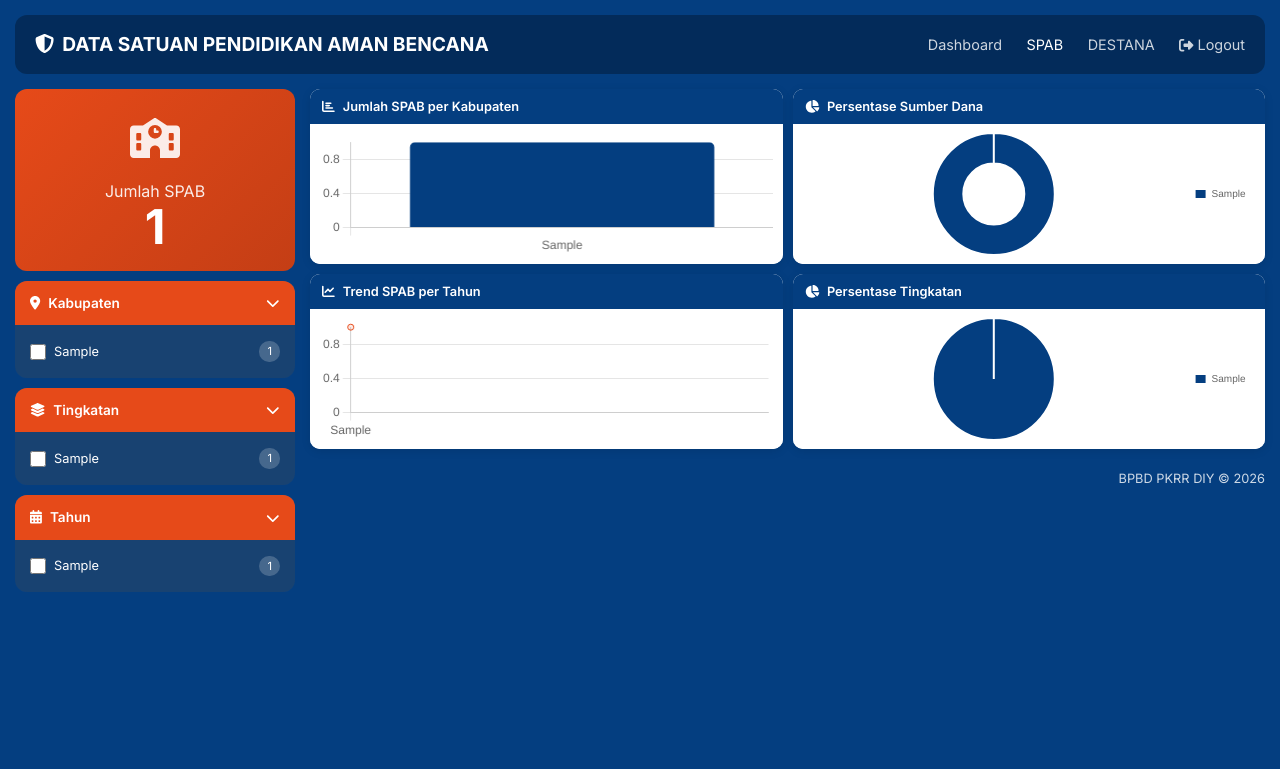
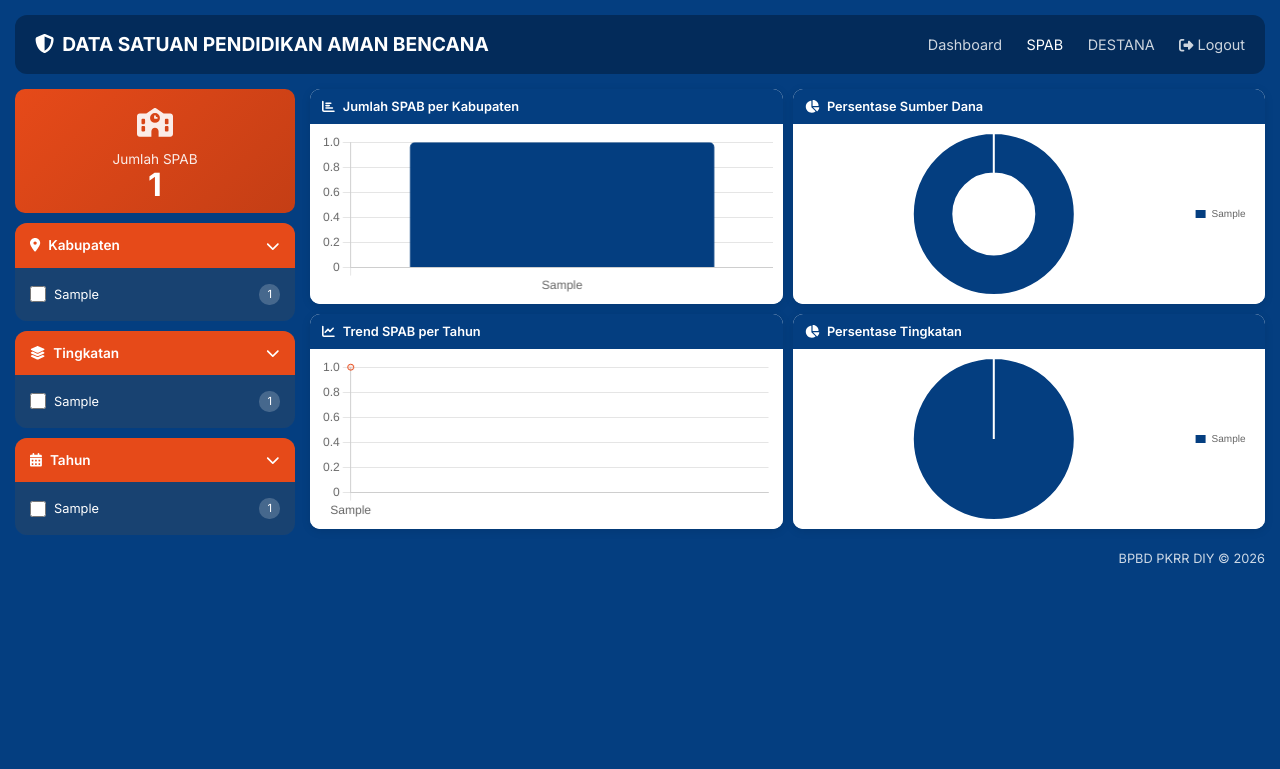
Before and after one commit to karinainnana/Sistem-Eksekutif, a PHP site: page /project-eksekutif/pages/spab.php in a window 1280 px wide. Shown: the top 769 px of the page. Run offline with PHP 8.4, Linux system fonts and the light colour scheme; the visitor is signed in with stand-in values (Sample User, id 1); tables that the repository leaves empty or names only in its code hold one stand-in row (values such as "Sample post"); some libraries are stand-ins or nearby versions.

Commit message:
Update Ukuran Chart

```diff
--- a/pages/spab.php
+++ b/pages/spab.php
@@ -82,15 +82,15 @@ $user_role = isset($_SESSION['role']) ? $_SESSION['role'] : '';
 
         .total-card {
             background: linear-gradient(135deg, var(--secondary) 0%, #c43e15 100%);
-            border-radius: 12px;
-            padding: 20px;
+            border-radius: 10px;
+            padding: 12px 15px;
             color: white;
             text-align: center;
         }
 
-        .total-card .icon { font-size: 2.5rem; margin-bottom: 10px; opacity: 0.9; }
-        .total-card .number { font-size: 3rem; font-weight: 700; line-height: 1; }
-        .total-card .label { font-size: 1rem; opacity: 0.9; margin-top: 5px; }
+        .total-card .icon { font-size: 1.8rem; margin-bottom: 5px; opacity: 0.9; }
+        .total-card .number { font-size: 2rem; font-weight: 700; line-height: 1; }
+        .total-card .label { font-size: 0.85rem; opacity: 0.9; margin-top: 3px; }
 
         .filter-card {
             background: rgba(255,255,255,0.1);
@@ -192,7 +192,7 @@ $user_role = isset($_SESSION['role']) ? $_SESSION['role'] : '';
         .chart-card .chart-body {
             padding: 8px 10px;
             background: white;
-            height: 140px;
+            height: 180px;
         }
 
         /* Table */
```
Also changed, not shown: pages/destana.php (+6 -6 lines).
